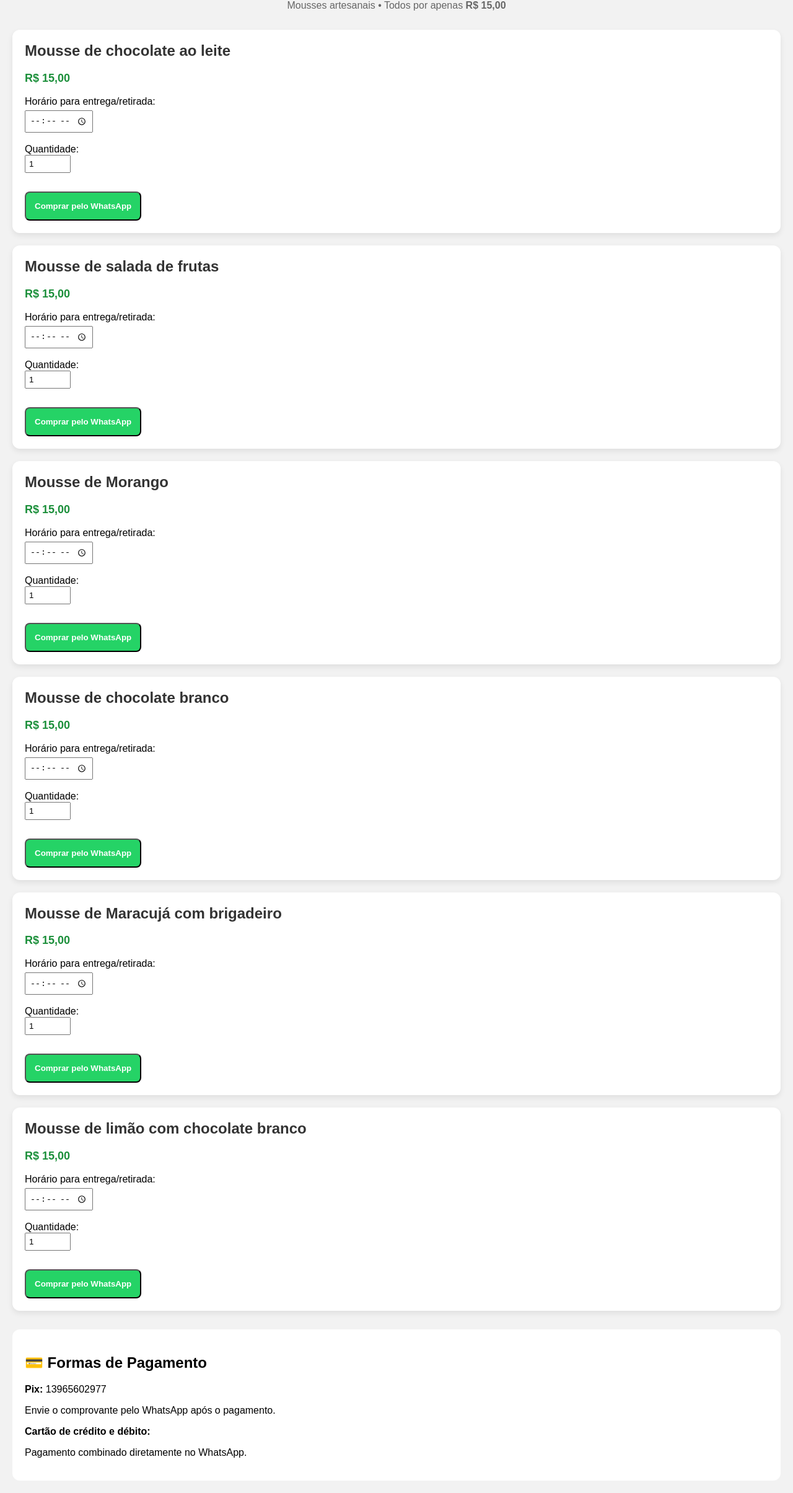
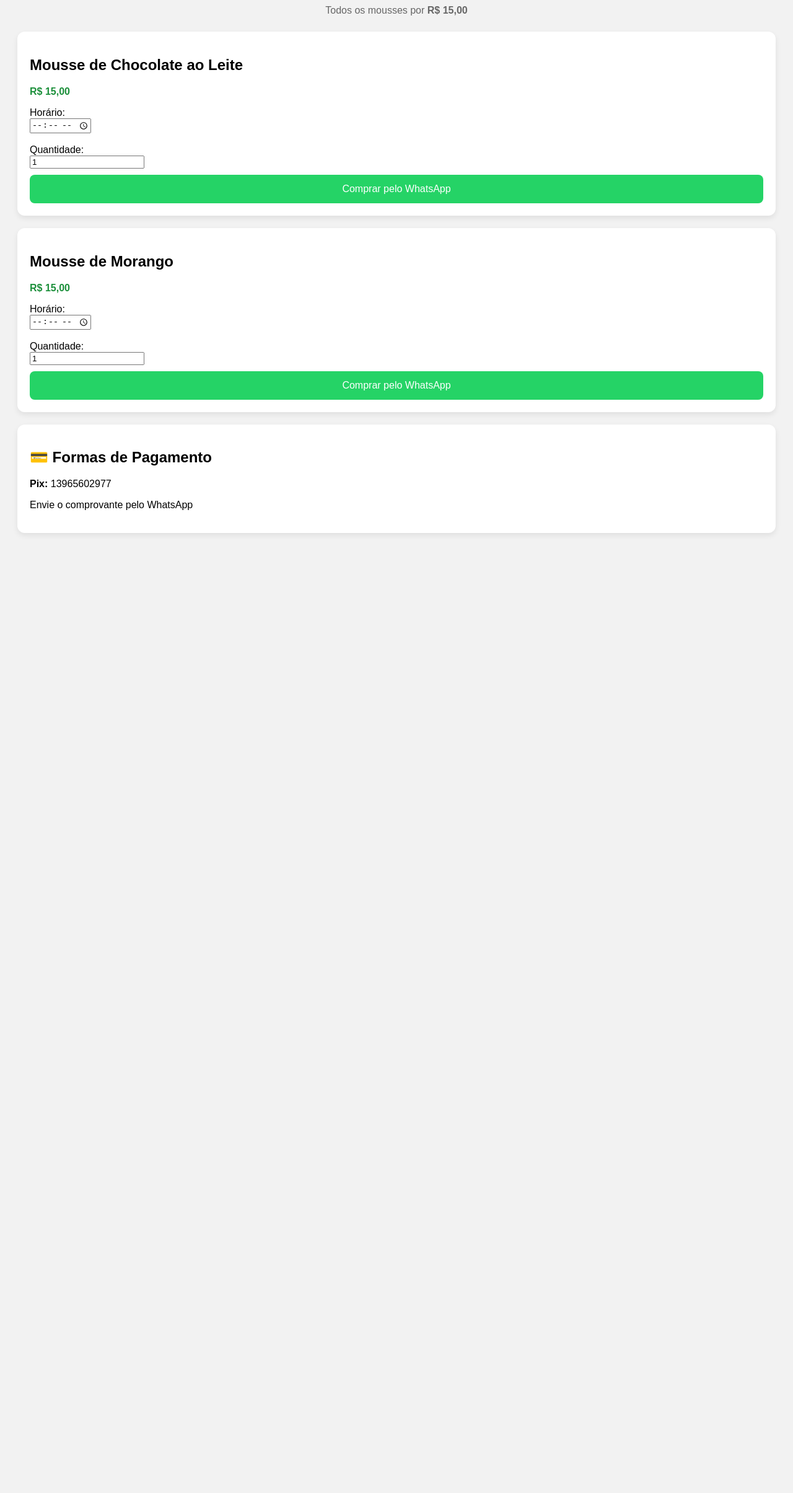
Before and after one commit to limaribeiroabraaolimaribeiro-afk/Minhaloja, a plain HTML site: page index.html in a window 1280 px wide. Shown: the part 101-2510 px from the top of the page at 62% size. After the commit the page ends 1009 px from the top, so only its background shows below. Drawn offline with Linux system fonts and the light colour scheme.

Commit message:
Update index.html

```diff
--- a/index.html
+++ b/index.html
@@ -2,14 +2,13 @@
 <html lang="pt-br">
 <head>
 <meta charset="UTF-8">
-  <title>Minha Loja de Mousses</title>
+<title>Chiquinho dos Doces</title>
 <meta name="viewport" content="width=device-width, initial-scale=1.0">
 
 <style>
 body {
   font-family: Arial, sans-serif;
   background: #f2f2f2;
-    margin: 0;
   padding: 20px;
 }
 
@@ -21,281 +20,110 @@
 .subtitulo {
   text-align: center;
   color: #666;
-    margin-bottom: 30px;
+  margin-bottom: 25px;
 }
 
 .produto {
-    background: #ffffff;
+  background: #fff;
   padding: 20px;
   margin-bottom: 20px;
   border-radius: 12px;
   box-shadow: 0 4px 10px rgba(0,0,0,0.08);
 }
 
-  .produto h2 {
-    margin-top: 0;
-    color: #333;
-  }
-
 .preco {
-    font-size: 18px;
   font-weight: bold;
   color: #1b8f3a;
 }
 
 .botao {
-    display: inline-block;
-    margin-top: 12px;
+  width: 100%;
   padding: 14px;
   background: #25D366;
   color: white;
-    text-decoration: none;
+  border: none;
   border-radius: 8px;
-    font-weight: bold;
-    text-align: center;
-  }
-
-  .botao:hover {
-    opacity: 0.9;
-  }
-
-  .pagamento {
-    background: #ffffff;
-    padding: 20px;
-    margin-top: 30px;
-    border-radius: 12px;
+  font-size: 16px;
+  margin-top: 10px;
 }
 </style>
 </head>
 
 <body>
 
-<h1>🍨 Chiquinho Dos Doces</h1>
-  <p class="subtitulo">
-  Mousses artesanais • Todos por apenas <strong>R$ 15,00</strong>
-  </p>
+<h1>🍨 Chiquinho dos Doces</h1>
+<p class="subtitulo">Todos os mousses por <strong>R$ 15,00</strong></p>
 
+<!-- PRODUTO -->
 <div class="produto">
-  <h2>Mousse de chocolate ao leite</h2>
+<h2>Mousse de Chocolate ao Leite</h2>
 <p class="preco">R$ 15,00</p>
 
-  <label>Horário para entrega/retirada:</label><br>
-<input type="time" id="hora-chocolateaoleite" style="padding:6px; margin-top:5px;"><br><br>
+<label>Horário:</label><br>
+<input type="time" id="hora-chocolate"><br><br>
 
 <label>Quantidade:</label><br>
-<input type="number" id="qtd-chocolate" value="1" min="1"
-style="width:60px; padding:5px;"><br><br>
+<input type="number" id="qtd-chocolate" value="1" min="1"><br>
 
-<button
-  class="botao"
-  onclick="comprarComQuantidadeELocalizacao(
-    'Mousse de Chocolate ao Leite',
-    15,
-    'qtd-chocolateaoleite',
-    'hora-chocolateaoleite'
-  )"
->
+<button class="botao"
+onclick="comprar('Mousse de Chocolate ao Leite',15,'qtd-chocolate','hora-chocolate')">
 Comprar pelo WhatsApp
 </button>
 </div>
 
+<!-- PRODUTO -->
 <div class="produto">
-  <h2>Mousse de salada de frutas</h2>
+<h2>Mousse de Morango</h2>
 <p class="preco">R$ 15,00</p>
 
-    <label>Horário para entrega/retirada:</label><br>
-<input type="time" id="hora-saladadefrutas" style="padding:6px; margin-top:5px;"><br><br>
+<label>Horário:</label><br>
+<input type="time" id="hora-morango"><br><br>
 
 <label>Quantidade:</label><br>
-<input type="number" id="qtd-chocolate" value="1" min="1"
-style="width:60px; padding:5px;"><br><br>
+<input type="number" id="qtd-morango" value="1" min="1"><br>
 
-<button
-  class="botao"
-  onclick="comprarComQuantidadeELocalizacao(
-    'Mousse de salada de frutas',
-    15,
-    'qtd-saladadefrutas',
-    'hora-saladadefrutas'
-  )"
->
+<button class="botao"
+onclick="comprar('Mousse de Morango',15,'qtd-morango','hora-morango')">
 Comprar pelo WhatsApp
 </button>
 </div>
 
+<!-- PAGAMENTO -->
 <div class="produto">
-  <h2>Mousse de Morango</h2>
-  <p class="preco">R$ 15,00</p>
-
-    <label>Horário para entrega/retirada:</label><br>
-<input type="time" id="hora-morango" style="padding:6px; margin-top:5px;"><br><br>
-
-  <label>Quantidade:</label><br>
-<input type="number" id="qtd-chocolate" value="1" min="1"
-style="width:60px; padding:5px;"><br><br>
-
-<button
-  class="botao"
-  onclick="comprarComQuantidadeELocalizacao(
-    'Mousse de Chocolate de morango',
-    15,
-    'qtd-morango',
-    'hora-morango'
-  )"
->
-  Comprar pelo WhatsApp
-</button>
+<h2>💳 Formas de Pagamento</h2>
+<p><strong>Pix:</strong> 13965602977</p>
+<p>Envie o comprovante pelo WhatsApp</p>
 </div>
 
-  <div class="produto">
-  <h2>Mousse de chocolate branco</h2>
-  <p class="preco">R$ 15,00</p>
+<script>
+function comprar(produto, preco, idQtd, idHora) {
+  const qtd = document.getElementById(idQtd).value;
+  const hora = document.getElementById(idHora).value;
 
-    <label>Horário para entrega/retirada:</label><br>
-<input type="time" id="hora-chocolatebranco" style="padding:6px; margin-top:5px;"><br><br>
-
-  <label>Quantidade:</label><br>
-<input type="number" id="qtd-chocolate" value="1" min="1"
-style="width:60px; padding:5px;"><br><br>
-
-<button
-  class="botao"
-  onclick="comprarComQuantidadeELocalizacao(
-    'Mousse de Chocolate branco',
-    15,
-    'qtd-chocolatebranco',
-    'hora-chocolatebranco'
-  )"
->
-  Comprar pelo WhatsApp
-</button>
-</div>
-
-<div class="produto">
-  <h2>Mousse de Maracujá com brigadeiro</h2>
-  <p class="preco">R$ 15,00</p>
-
-  <label>Horário para entrega/retirada:</label><br>
-<input type="time" id="hora-maracuja" style="padding:6px; margin-top:5px;"><br><br>
-
-  <label>Quantidade:</label><br>
-<input type="number" id="qtd-chocolate" value="1" min="1"
-style="width:60px; padding:5px;"><br><br>
-
-<button
-  class="botao"
-  onclick="comprarComQuantidadeELocalizacao(
-    'Mousse de maracujá com brigadeiro',
-    15,
-    'qtd-maracujacombrigadeiro',
-    'hora-maracujacombrigadeiro'
-  )"
->
-  Comprar pelo WhatsApp
-</button>
-</div>
-
-<div class="produto">
-  <h2>Mousse de limão com chocolate branco</h2>
-  <p class="preco">R$ 15,00</p>
-
-  <label>Horário para entrega/retirada:</label><br>
-<input type="time" id="hora-limao" style="padding:6px; margin-top:5px;"><br><br>
-
-  <label>Quantidade:</label><br>
-<input type="number" id="qtd-chocolate" value="1" min="1"
-style="width:60px; padding:5px;"><br><br>
-
-<button
-  class="botao"
-  onclick="comprarComQuantidadeELocalizacao(
-    'Mousse de limao com chocolate branco',
-    15,
-    'qtd-limaocomchocolatebranco',
-    'hora-limaocomchocolatebranco'
-  )"
->
-  Comprar pelo WhatsApp
-</button>
-</div>
-<div class="pagamento">
-  <h2>💳 Formas de Pagamento</h2>
-
-  <p><strong>Pix:</strong> 13965602977</p>
-  <p>Envie o comprovante pelo WhatsApp após o pagamento.</p>
-
-  <p><strong>Cartão de crédito e débito:</strong></p>
-  <p>Pagamento combinado diretamente no WhatsApp.</p>
-</div>
-</div>
-<script>
-function comprarComQuantidadeElocalizacao(produto, preco, idQtd) {
-  const qtd = document.getElementById(idQtd).value;
-  const total = preco * qtd;
-
-  if (!navigator.geolocation) {
-    alert("Seu celular não suporta localização.");
+  if (!hora) {
+    alert("Selecione o horário.");
     return;
   }
+
+  const total = (preco * qtd).toFixed(2).replace('.', ',');
 
   navigator.geolocation.getCurrentPosition(function(pos) {
     const lat = pos.coords.latitude;
     const lon = pos.coords.longitude;
 
-    const mensagem =
-      "Olá! Quero pedir:%0A" +
-      "Produto: " + produto + "%0A" +
-      "Quantidade: " + qtd + "%0A" +
-      "Total: R$ " + total.toFixed(2).replace('.', ',') + "%0A%0A" +
-      "Minha localização:%0A" +
+    const msg =
+      "Olá! Quero fazer um pedido:%0A%0A" +
+      "🍮 Produto: " + produto + "%0A" +
+      "📦 Quantidade: " + qtd + "%0A" +
+      "💰 Total: R$ " + total + "%0A" +
+      "⏰ Horário: " + hora + "%0A%0A" +
+      "📍 Localização:%0A" +
       "https://www.google.com/maps?q=" + lat + "," + lon;
 
-    window.open(
-      "https://wa.me/5547992101675?text=" + mensagem,
-      "_blank"
-    );
-  }, function() {
-    alert("Não foi possível obter a localização.");
+    window.open("https://wa.me/5547992101675?text=" + msg, "_blank");
   });
 }
 </script>
-  <script>
-function comprarComQuantidadeELocalizacao(produto, preco, idQtd, idHora) {
-  const qtd = document.getElementById(idQtd).value;
-  const hora = document.getElementById(idHora).value;
 
-  if (!hora) {
-    alert("Por favor, selecione o horário de entrega ou retirada.");
-    return;
-  }
-
-  const total = (preco * qtd).toFixed(2).replace('.', ',');
-
-  if (navigator.geolocation) {
-    navigator.geolocation.getCurrentPosition(function(pos) {
-      const lat = pos.coords.latitude;
-      const lon = pos.coords.longitude;
-
-      const mensagem =
-        "Olá! Quero fazer um pedido:\n\n" +
-        "🍮 Produto: " + produto + "\n" +
-        "📦 Quantidade: " + qtd + "\n" +
-        "💰 Total: R$ " + total + "\n" +
-        "⏰ Horário: " + hora + "\n\n" +
-        "📍 Minha localização:\n" +
-        "https://www.google.com/maps?q=" + lat + "," + lon;
-
-      window.open(
-        "https://wa.me/5547992101675?text=" + encodeURIComponent(mensagem),
-        "_blank"
-      );
-    }, function() {
-      alert("Não foi possível obter a localização.");
-    });
-  } else {
-    alert("Seu celular não suporta localização.");
-  }
-}
-  </script>
 </body>
 </html>
```
Lines whose indentation alone changed are shown as unchanged.
